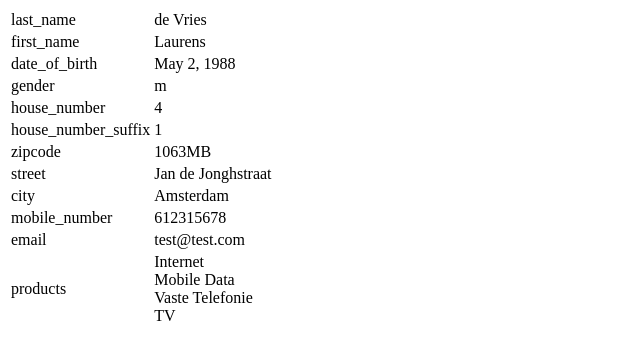
After one commit to Lauvries/kpn_cs, a Django app: page /jello/9 in a window 1280 px wide. The commit adds this page. Shown: the top 360 px of the page, without its empty margins (0-640 px from the left). Run offline with Django 3.2, Linux system fonts and the light colour scheme; data comes from the database, SQL or seed files in the repository; both versions use the stored data as it was after the commit.

Commit message:
created customer detail and small small tweak to customer model

```diff
--- a/jello/models.py
+++ b/jello/models.py
@@ -21,7 +21,8 @@ class Customer(models.Model):
     city = models.CharField(max_length=50)
     mobile_number = models.CharField(max_length=50)
     email = models.EmailField()
-    products = models.ManyToManyField("Product", related_name="customers")
+    products = models.ManyToManyField(
+        "Product", related_name="customers", blank=True)
 
     def __str__(self):
         return f"{self.first_name} {self.last_name}"
--- /dev/null
+++ b/jello/templates/jello/customer_detail.html
@@ -0,0 +1,33 @@
+<!DOCTYPE html>
+<html lang="en">
+<head>
+    <meta charset="UTF-8">
+    <meta http-equiv="X-UA-Compatible" content="IE=edge">
+    <meta name="viewport" content="width=device-width, initial-scale=1.0">
+    <title>{{customer.first_name}}</title>
+</head>
+<body>
+    <table>
+        {% for field, value in customer.items %}
+
+            {% if field != '_state' and field != 'id' %}
+                <tr>
+                    <td>{{ field }}</td>
+                    <td>{{ value }}</td>
+                </tr>
+            {% endif %}
+
+        {% endfor %}
+        <tr>
+            <td>products</td>
+            <td>
+                {% for product in customer_products %}
+                    <li style="list-style-type:none;">
+                        {{ product.name }}
+                    </li>
+                {% endfor %}
+            </td>
+        </tr>
+    </table>
+</body>
+</html>
--- a/jello/templates/jello/landingpage.html
+++ b/jello/templates/jello/landingpage.html
@@ -19,7 +19,7 @@
     <ul>
         {% for customer in qset %}
             <li>
-                <a href="">
+                <a href="{% url "customer-detail" customer.id %}">
                     {{ customer.first_name }}
                     {{ customer.last_name }}
                     {{ customer.email }}
--- a/jello/urls.py
+++ b/jello/urls.py
@@ -5,4 +5,5 @@ urlpatterns = [
     path('jello/', views.LandingPage.as_view(), name="landing-page"),
     path('jello/create-customer/',
          views.CreateCustomer.as_view(), name="create-customer"),
+    path('jello/<int:id>', views.CustomerDetail.as_view(), name="customer-detail")
 ]
--- a/jello/views.py
+++ b/jello/views.py
@@ -54,3 +54,15 @@ class LandingPage(View):
         elif qset.filter(zipcode=query[:6]):
             qset = qset.filter(zipcode=query[:6])
             return(qset.filter(house_number=query[7:]))
+
+
+class CustomerDetail(View):
+    def get(self, request, id):
+        specific_customer = Customer.objects.get(id=id)
+        customer_products = specific_customer.products.all()
+        specific_customer_dict = specific_customer.__dict__
+
+        return render(request, "jello/customer_detail.html", {
+            "customer": specific_customer_dict,
+            "customer_products": customer_products
+        })
```
Also changed, not shown: db.sqlite3, jello/migrations/0004_alter_customer_products.py (added).
